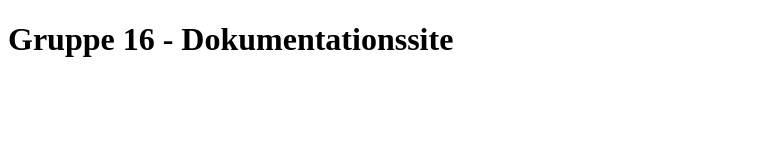
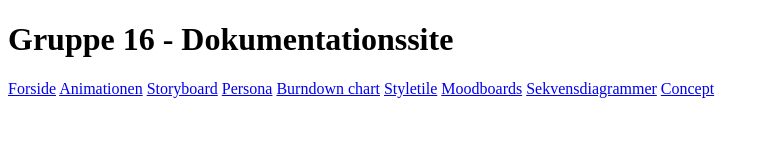
Before and after one commit to alex851a/gruppe16kea, a plain HTML site: page index.html in a window 1280 px wide. Shown: the whole page, without its empty margins (0-770 px from the left). Drawn offline with Linux system fonts and the light colour scheme.

Commit message:
Indsat <nav>

```diff
--- a/index.html
+++ b/index.html
@@ -11,7 +11,30 @@
 
 <body>
     <h1>Gruppe 16 - Dokumentationssite</h1>
+    <header>
+        <nav>
 
+            <a href="index.html">Forside</a>
+
+            <a href="animation.html">Animationen</a>
+
+            <a href="index.html#storyboard">Storyboard</a>
+
+            <a href="index.html#persona">Persona</a>
+
+            <a href="index.html#burndown">Burndown chart</a>
+
+            <a href="index.html#styletile">Styletile</a>
+
+            <a href="index.html#moodboards">Moodboards</a>
+
+            <a href="index.html#sekvensdiagrammer">Sekvensdiagrammer</a>
+
+            <a href="index.html#concept">Concept</a>
+
+
+        </nav>
+    </header>
 </body>
 
 </html>
```
